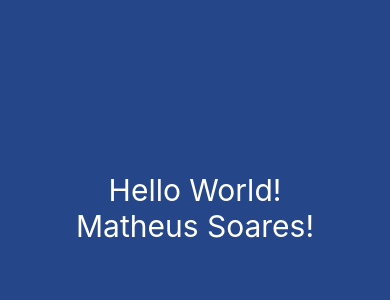
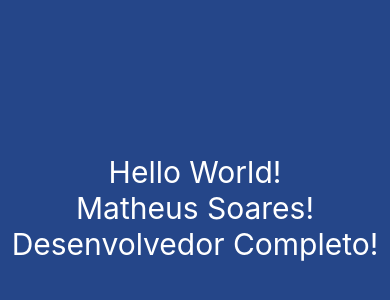
Before and after one commit to SeraosBolt/react-native-example, a React Native app: screen / in a window 390 px wide. Shown: the part 214-514 px from the top of the page. Built offline with nearby package versions, Linux system fonts and the light colour scheme.

Commit message:
Restaurando a Branch development

```diff
--- a/App.js
+++ b/App.js
@@ -6,6 +6,7 @@ export default function App() {
     <View style={styles.container}>
       <Text style={styles.text_color}>Hello World!</Text>
       <Text style={styles.text_color} >Matheus Soares!</Text>
+      <Text style={styles.text_color} >Desenvolvedor Completo!</Text>
       <StatusBar style="auto" />
     </View>
   );
```
